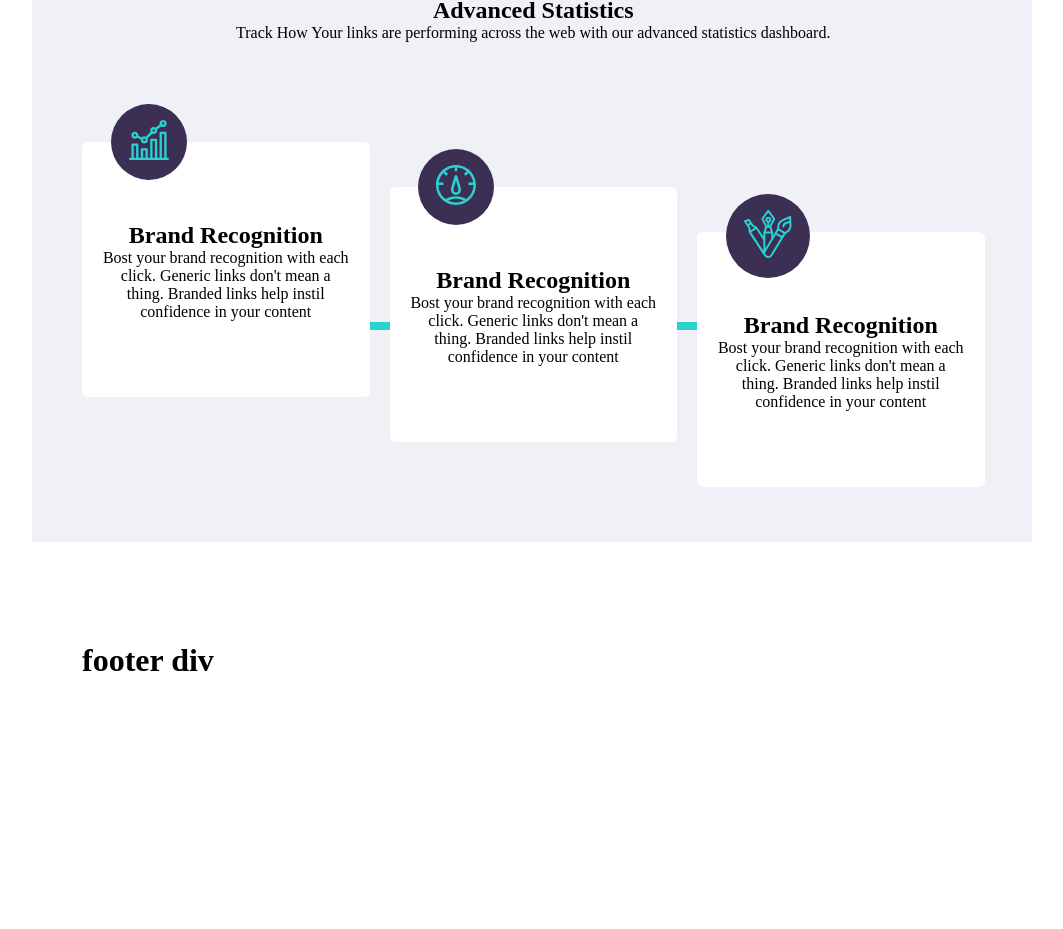
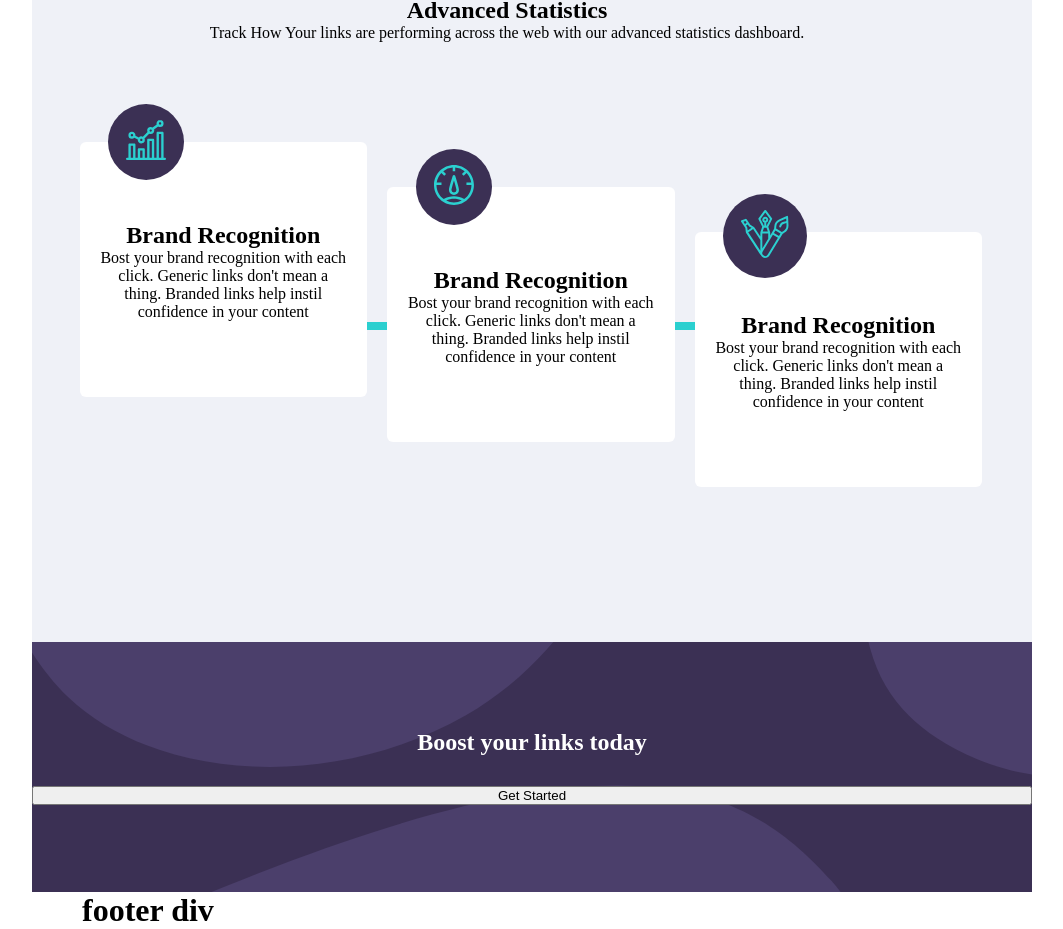
Before and after one commit to giandefaria/url-shortening-api-master, a React (Create React App) app: page / in a window 1280 px wide. Shown: the part 875-1804 px from the top of the page, without its empty margins (108-1171 px from the left). Before the commit the page ends 1554 px from the top, so only its background shows below. Built offline with nearby package versions, Linux system fonts and the light colour scheme.

Commit message:
adicionei a seção boost, localizada no canto inferior do 'main' da página

```diff
--- a/src/Main.js
+++ b/src/Main.js
@@ -30,7 +30,7 @@ function Main() {
 
       <section>
 
-        <div className="shorten--container">
+        <div className="shorten--container margin--left--5">
 
           <form className="shorten--box" action="">
             <input type="url" name="link--to--shorten" id="link--to--shorten" className='input--link'/>
@@ -53,7 +53,7 @@ function Main() {
 
         </div>
 
-        <div className="container--box--beneficies">
+        <div className="container--box--beneficies margin--left--5">
           <div className='box--beneficies'>
             <div className="icon--design">
               <img src={recognition} alt="brand recognition" />
@@ -85,6 +85,16 @@ function Main() {
 
       </section>
 
+      <section className="boost--links--container">
+
+
+        <h1>Boost your links today</h1>
+        <button>Get Started</button>
+
+
+
+      </section>
+
     </main>
   );
 }
--- a/src/index.css
+++ b/src/index.css
@@ -8,8 +8,12 @@ html {
   margin: 0 auto;
 }
 
-header, main, footer {
+header, footer {
   padding-left: 5%;
+}
+
+.margin--left--5 {
+  margin-left: 5%;
 }
 
 main {
--- a/src/styles/Main.css
+++ b/src/styles/Main.css
@@ -3,7 +3,7 @@
 .container--top--main {
     display: flex;
     overflow: hidden;
-    margin: 0 0 20px 0;
+    margin: 0 0 20px 5%;
 }
 
 .box--main--text, .main--image {
@@ -75,3 +75,16 @@
 .margin--10 {
     margin-top: 10%;
 }
+
+.boost--links--container {
+    height: 250px;
+    background: hsl(257, 27%, 26%);
+    background-image: url("/src/images/bg-boost-desktop.svg");
+    background-size: cover;
+    text-align: center;
+    color: #ffffff;
+    display: flex;
+    flex-direction: column;
+    justify-content: center;
+    gap: 30px;
+}
```
Also changed, not shown: 1 other file (tests, documents, lock files or other folders).
